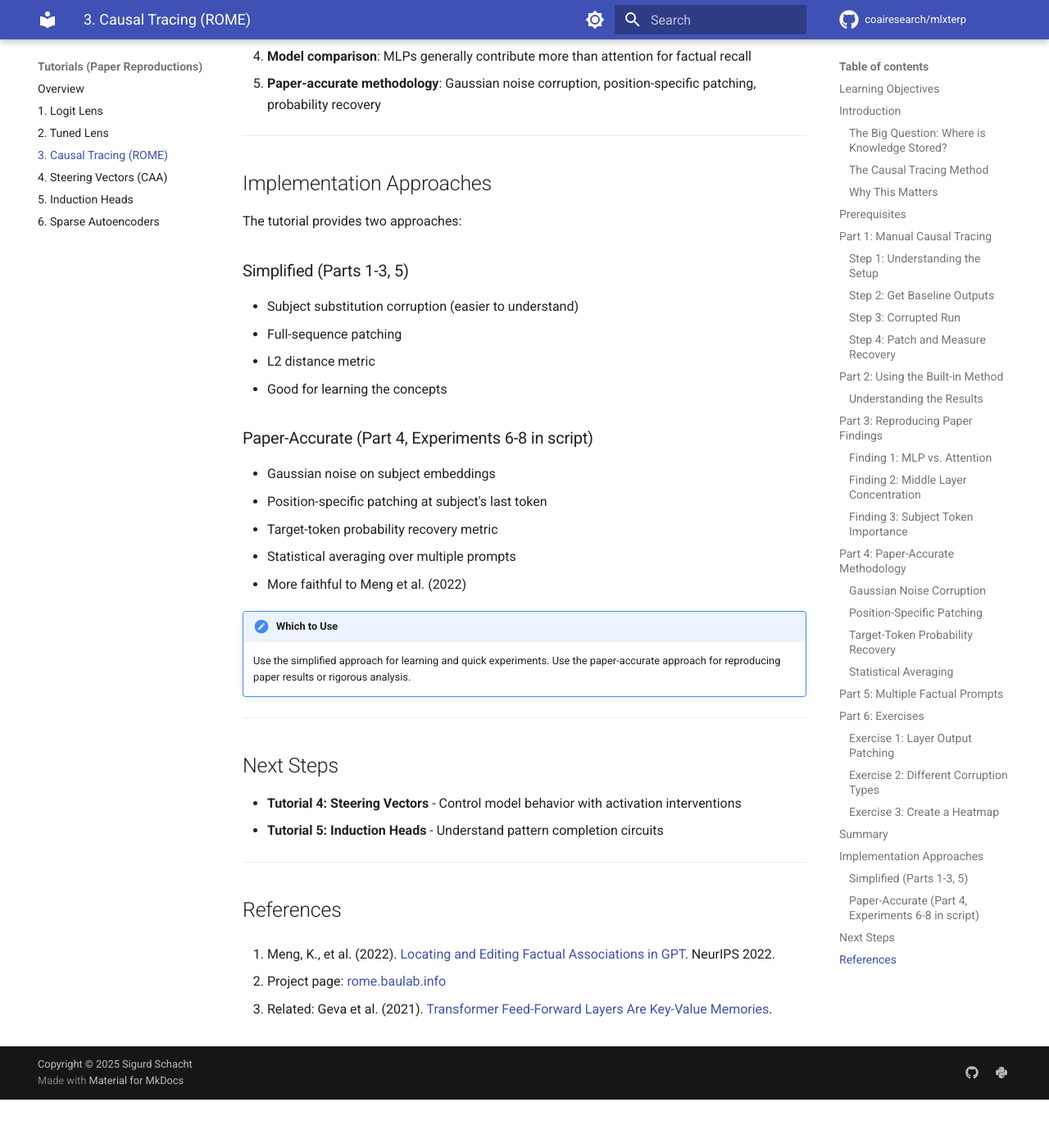
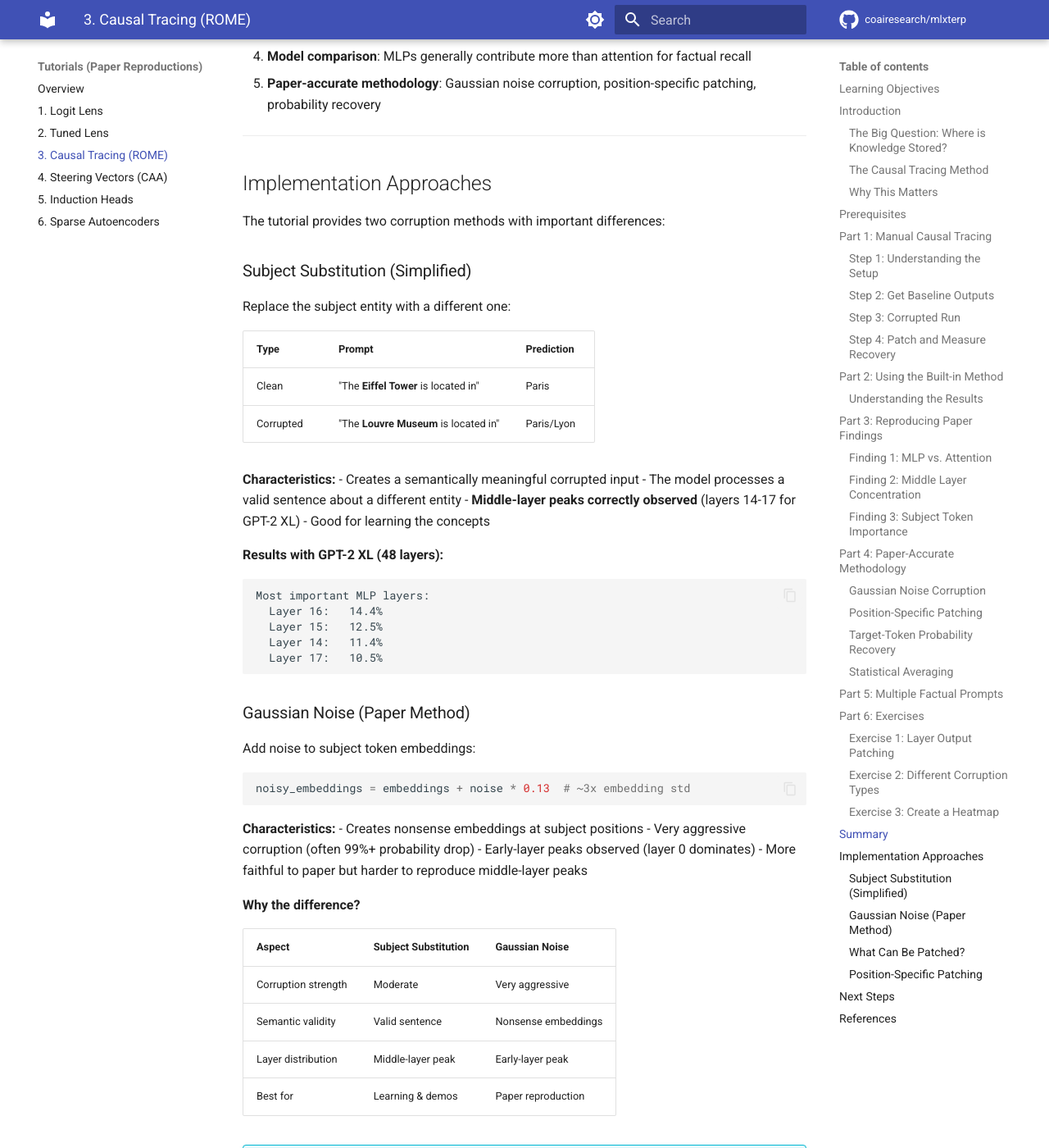
Before and after one commit to coairesearch/mlxterp, an MkDocs documentation site: the page built from docs/tutorials/03_causal_tracing.md, in a window 1280 px wide and 1400 px high, scrolled down 9929 px. Shown: the whole window at 82% size. Built offline with MkDocs 1.6.1 and Material for MkDocs 9.7.7, drawn with Linux system fonts in a browser that asks for light colours; comment, search, counter and statistics services are not loaded; before the commit the page ends 11270 px from its top, so only the background shows below that; some of the changed text lies outside the part shown.

Commit message:
Documentatino.

````diff
--- a/docs/tutorials/03_causal_tracing.md
+++ b/docs/tutorials/03_causal_tracing.md
@@ -474,23 +474,108 @@ In this tutorial, you learned:
 
 ## Implementation Approaches
 
-The tutorial provides two approaches:
+The tutorial provides two corruption methods with important differences:
 
-### Simplified (Parts 1-3, 5)
-- Subject substitution corruption (easier to understand)
-- Full-sequence patching
-- L2 distance metric
+### Subject Substitution (Simplified)
+
+Replace the subject entity with a different one:
+
+| Type | Prompt | Prediction |
+|------|--------|------------|
+| Clean | "The **Eiffel Tower** is located in" | Paris |
+| Corrupted | "The **Louvre Museum** is located in" | Paris/Lyon |
+
+**Characteristics:**
+- Creates a semantically meaningful corrupted input
+- The model processes a valid sentence about a different entity
+- **Middle-layer peaks correctly observed** (layers 14-17 for GPT-2 XL)
 - Good for learning the concepts
 
-### Paper-Accurate (Part 4, Experiments 6-8 in script)
-- Gaussian noise on subject embeddings
-- Position-specific patching at subject's last token
-- Target-token probability recovery metric
-- Statistical averaging over multiple prompts
-- More faithful to Meng et al. (2022)
+**Results with GPT-2 XL (48 layers):**
+```
+Most important MLP layers:
+  Layer 16:   14.4%
+  Layer 15:   12.5%
+  Layer 14:   11.4%
+  Layer 17:   10.5%
+```
 
-!!! note "Which to Use"
-    Use the simplified approach for learning and quick experiments. Use the paper-accurate approach for reproducing paper results or rigorous analysis.
+### Gaussian Noise (Paper Method)
+
+Add noise to subject token embeddings:
+
+```python
+noisy_embeddings = embeddings + noise * 0.13  # ~3x embedding std
+```
+
+**Characteristics:**
+- Creates nonsense embeddings at subject positions
+- Very aggressive corruption (often 99%+ probability drop)
+- Early-layer peaks observed (layer 0 dominates)
+- More faithful to paper but harder to reproduce middle-layer peaks
+
+**Why the difference?**
+
+| Aspect | Subject Substitution | Gaussian Noise |
+|--------|---------------------|----------------|
+| Corruption strength | Moderate | Very aggressive |
+| Semantic validity | Valid sentence | Nonsense embeddings |
+| Layer distribution | Middle-layer peak | Early-layer peak |
+| Best for | Learning & demos | Paper reproduction |
+
+!!! info "Key Insight"
+    Subject substitution shows the paper's expected middle-layer peaks because:
+
+    1. The corruption is **semantically meaningful** - the model understands "Louvre Museum"
+    2. The model's factual recall mechanism is **cleanly disrupted**
+    3. Patching middle-layer MLPs **restores the correct association**
+
+    Gaussian noise is so aggressive that only early-layer patching helps before the signal is completely destroyed.
+
+### What Can Be Patched?
+
+mlxterp can patch any module in the model:
+
+| Key Pattern | What It Is | Use Case |
+|-------------|------------|----------|
+| `h.N` or `layers.N` | **Residual stream** (full layer output) | Paper's method |
+| `h.N.mlp` | MLP output only | Component analysis |
+| `h.N.attn` | Attention output only | Component analysis |
+| `h.N.ln_1` | LayerNorm output | Fine-grained analysis |
+
+```python
+# Check all available activation keys
+with model.trace("Hello world") as trace:
+    pass
+
+for key in sorted(trace.activations.keys())[:10]:
+    print(f"  {key}: {trace.activations[key].shape}")
+```
+
+### Position-Specific Patching
+
+The library supports patching at specific token positions using custom interventions:
+
+```python
+def replace_at_position(clean_activation, position):
+    """Patch only at a specific token position."""
+    def _replace(x):
+        seq_len = x.shape[1]
+        positions = mx.arange(seq_len)
+        mask = (positions == position).reshape(1, seq_len, 1).astype(x.dtype)
+        return x * (1 - mask) + clean_activation * mask
+    return _replace
+
+# Use with intervention
+with model.trace(corrupted_text,
+                 interventions={"h.24": replace_at_position(clean_layer, 4)}):
+    output = model.output.save()
+```
+
+!!! note "Which Approach to Use"
+    - **Learning the concepts**: Use subject substitution - it clearly shows middle-layer peaks
+    - **MLP vs Attention analysis**: Both methods work well
+    - **Paper reproduction**: Use Gaussian noise with careful calibration and statistical averaging
 
 ---
 
````
